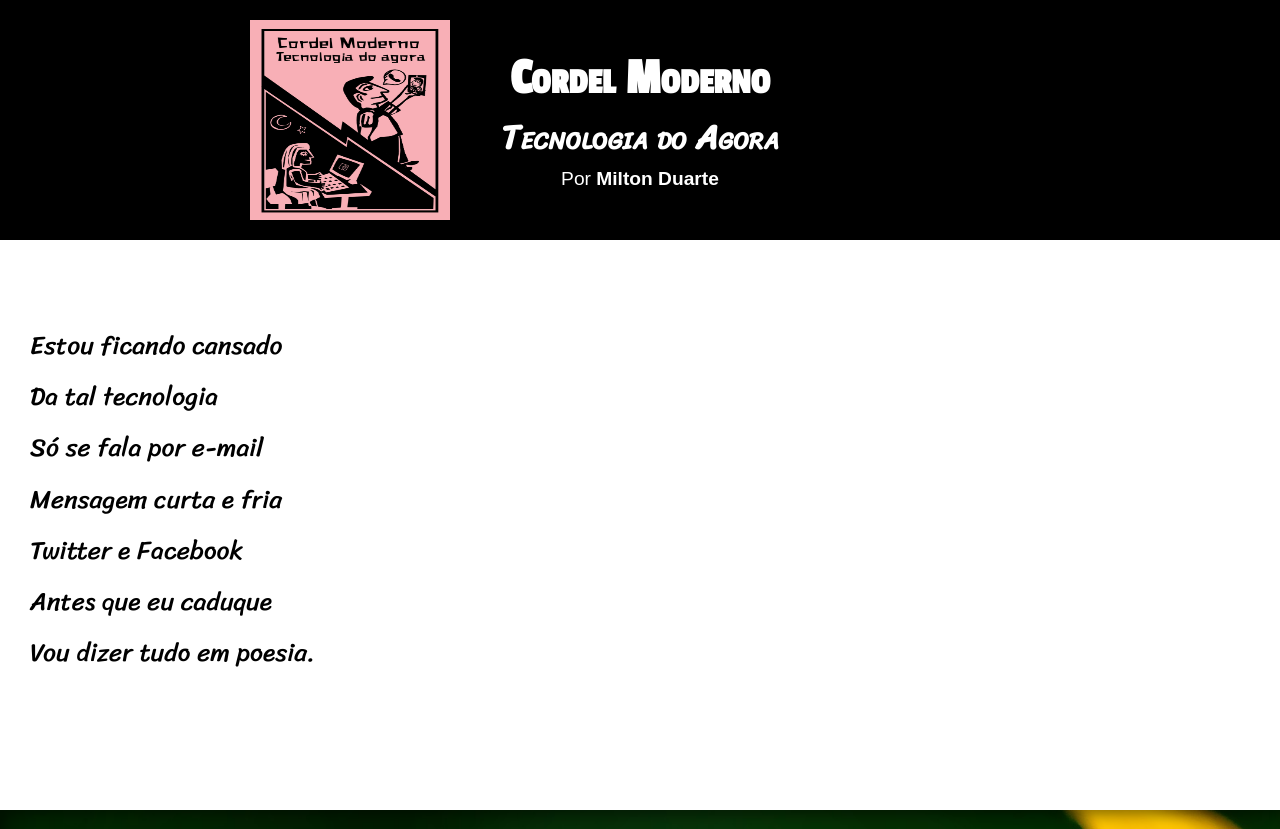
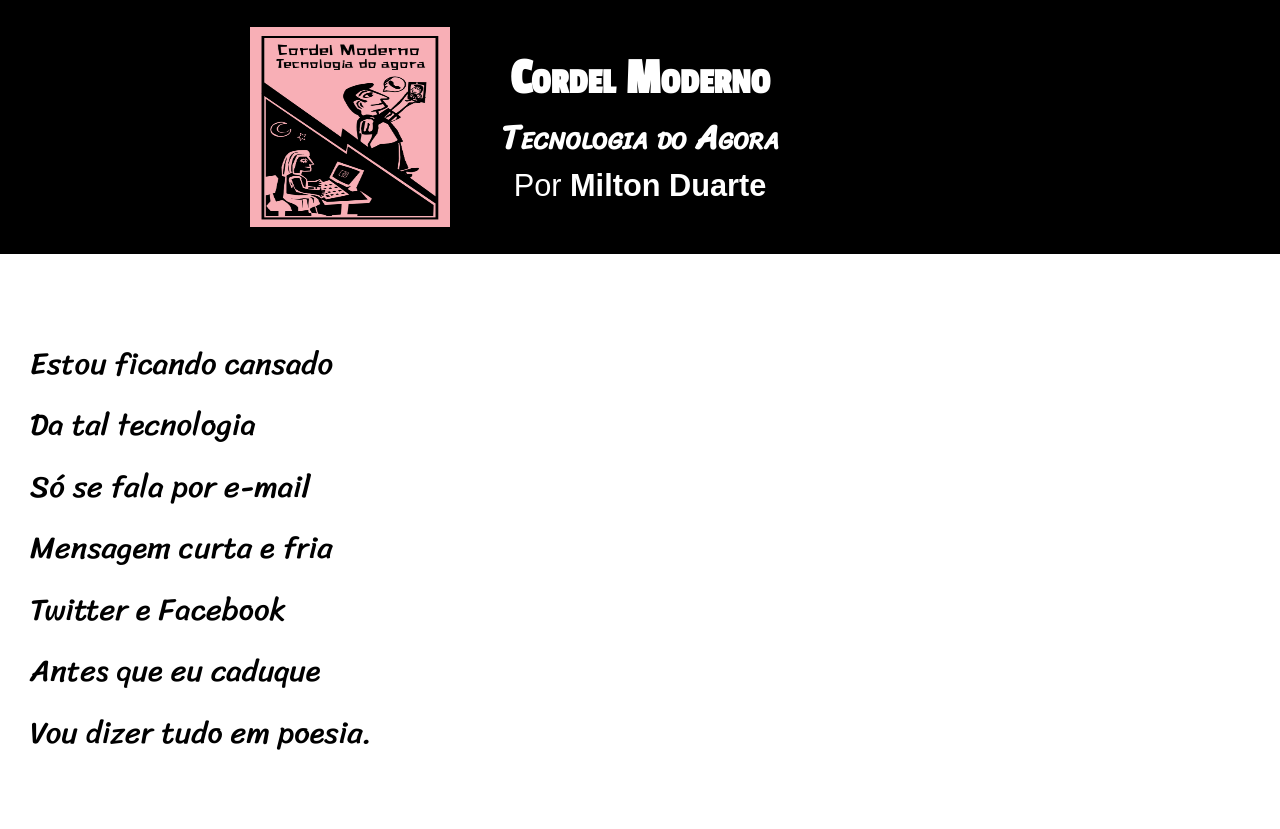
Before and after one commit to mauriciompc/projeto-site-cordel, a plain HTML site: page index.html in a window 1280 px wide. Shown: the top 829 px of the page. Drawn offline with Linux system fonts and the light colour scheme.

Commit message:
Update style.css

```diff
--- a/css/style.css
+++ b/css/style.css
@@ -51,7 +51,7 @@ header > h1 {
 
 header > p {
     font-family: Arial, Helvetica, sans-serif;
-    font-size: 1.5vw;
+    font-size: 2.4vw;
 
 }
 
@@ -72,7 +72,7 @@ section {
     line-height: 2em;
     padding-left: 30px;
     font-family: var(--font3);
-    font-size: 2vw;
+    font-size: 2.4vw;
 }
 
 section > p {
```
